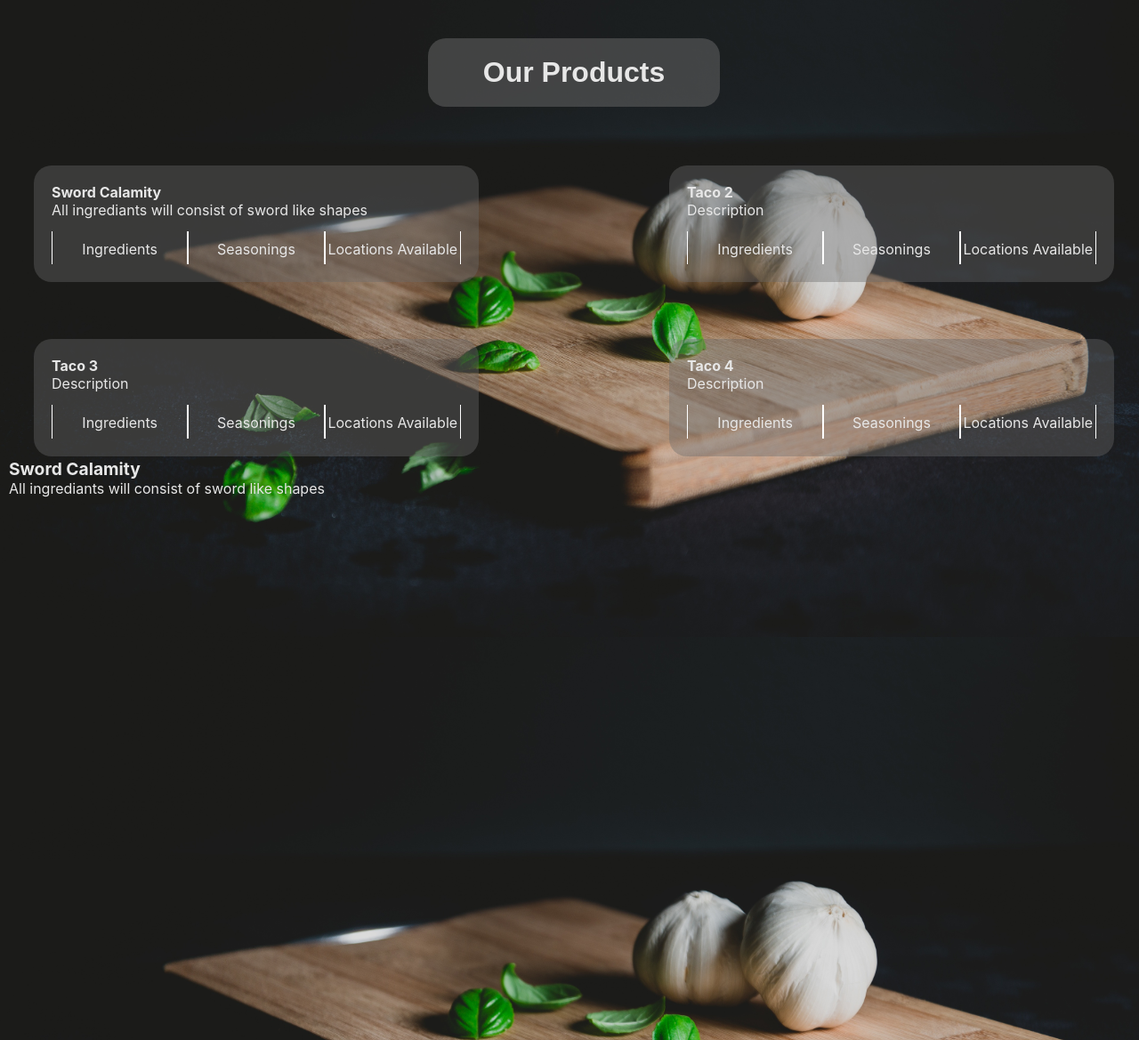
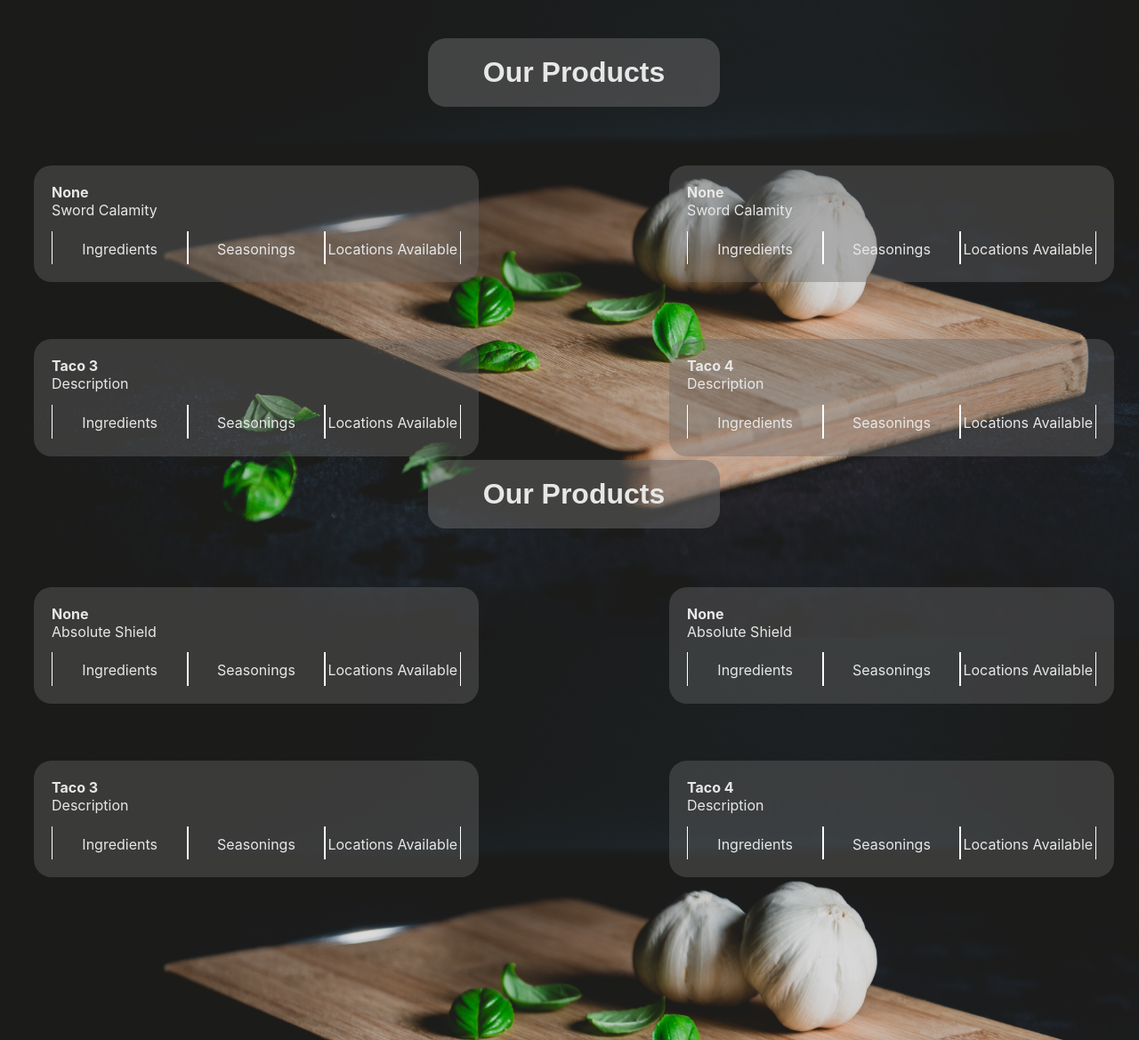
Before and after one commit to Akashchattikal/flaskapp, a Flask app: page /all_tacos in a window 1280 px wide. Shown: the part 84-1253 px from the top of the page at 89% size. Run offline with Flask 3, Linux system fonts and the light colour scheme; data comes from the database, SQL or seed files in the repository.

Commit message:
Working On Database & Errors
I was working on the products, ingredients and seasonings of the taco database, when an error occured where my entire table that held the products duplicated because another "Taco Type" existed. Next commit will most likely be this fix.

```diff
--- a/templates/all_tacos.html
+++ b/templates/all_tacos.html
@@ -68,8 +68,8 @@
         </td>
         <td style ="width: 210px;">&nbsp;</td>
         <td style="background-color: rgb(106, 106, 106, 0.4);" class="multiple-taco prevent-select">
-            <b>Taco 2</b>
-            <p style="padding-bottom: 3%;">Description</p>
+            <b><a href = "/Taco_Types/{{ item [1] }}">{{ item[1]}}</a></b>
+            <p style="padding-bottom: 3%;">{{ item[2]}}</p>
             <div class="column">
                 <div class="dropdown">
                     <details>
@@ -222,8 +222,7 @@
         </td>
     </tr>
     </table>
-    <h2><a href = "/Taco_Types/{{ item [0] }}">{{ item[1]}}</a></h2>
-    <p>{{ item[2]}}</p>
+
     {% endfor %}
 </body>
 {% endblock %}
```
Also changed, not shown: routes.py (+10 -6 lines), static/images/crisp_tortilla.jpg (added), static/images/puffy_tortilla.jpg (added), static/images/soft_tortilla.jpg (added), tacoshop.db, templates/about.html (line endings or trailing spaces).
